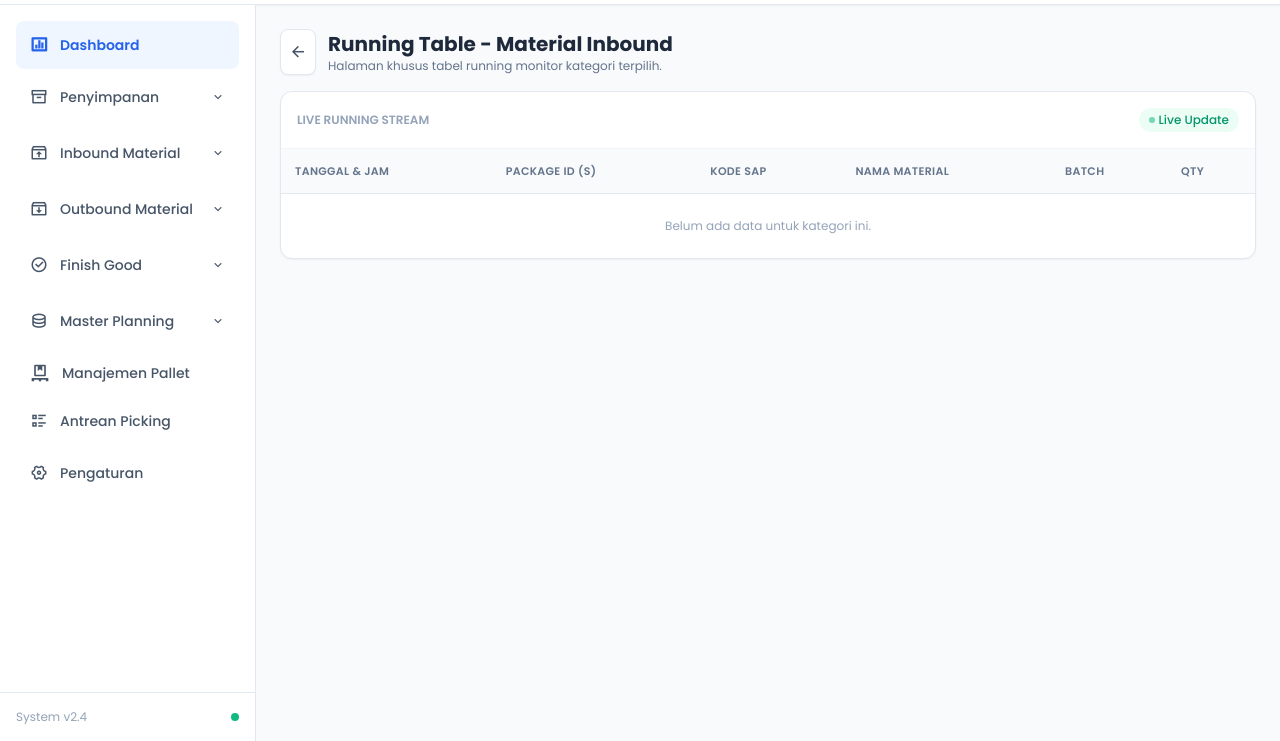
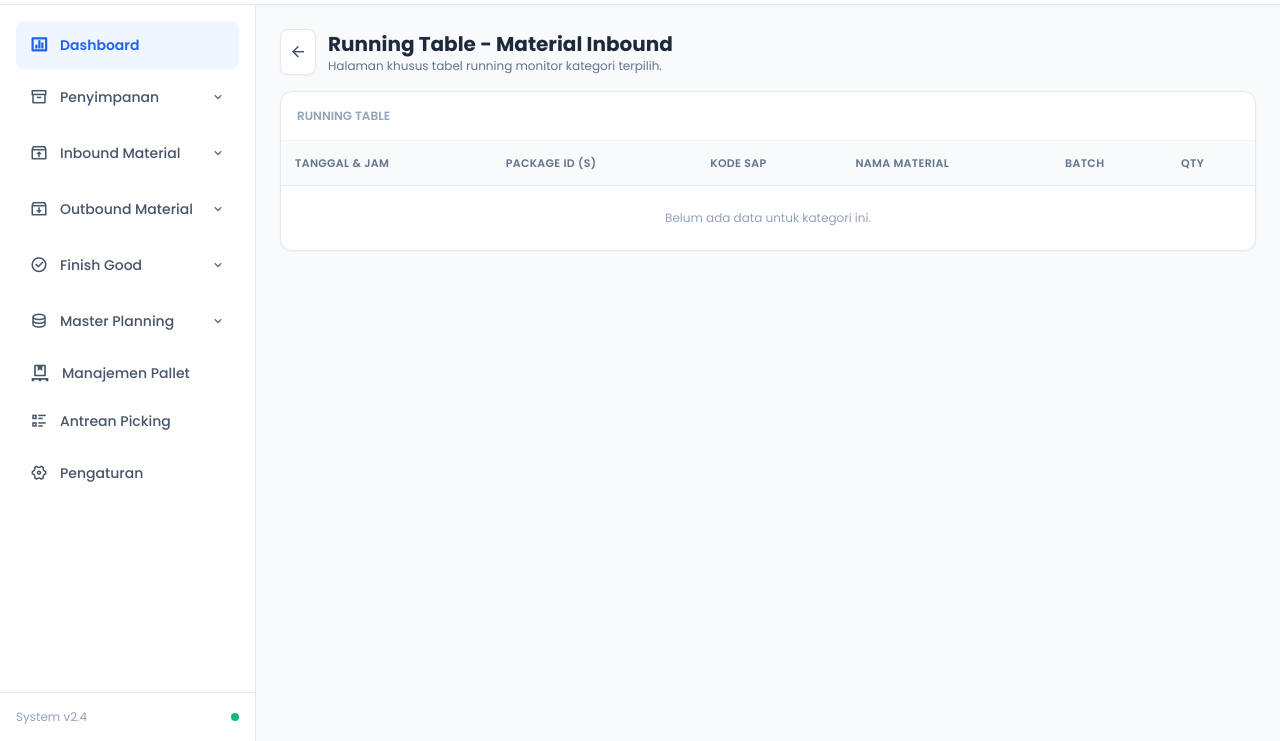
Before and after one commit to muhasa-fahlevi/wms-engine, a plain HTML site: page index.html in a window 1280 px wide. Both pictures are taken after a click on the element 437 px from the left and 179 px from the top of the page. Shown: the part 59-800 px from the top of the page. Drawn offline with nearby package versions, Linux system fonts and the light colour scheme.

Commit message:
Update index.html

```diff
--- a/index.html
+++ b/index.html
@@ -455,10 +455,8 @@
 
             <div class="bg-white rounded-xl border border-slate-200 shadow-sm overflow-hidden">
             <div class="p-4 border-b border-slate-100 flex justify-between items-center">
-            <span class="text-xs font-semibold uppercase text-slate-400">Live Running Stream</span>
-            <span class="px-2.5 py-1 bg-emerald-50 text-emerald-600 text-xs rounded-full font-medium flex items-center gap-1">
-            <span class="w-1.5 h-1.5 rounded-full bg-emerald-500 animate-pulse"></span> Live Update
-            </span>
+            <span class="text-xs font-semibold uppercase text-slate-400">Running Table</span>
+
             </div>
             <div class="overflow-x-auto">
             <table class="w-full text-left text-xs">
```
